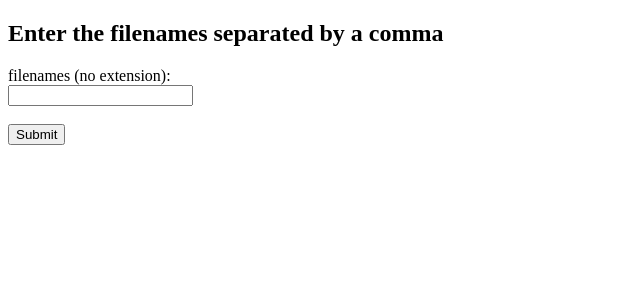
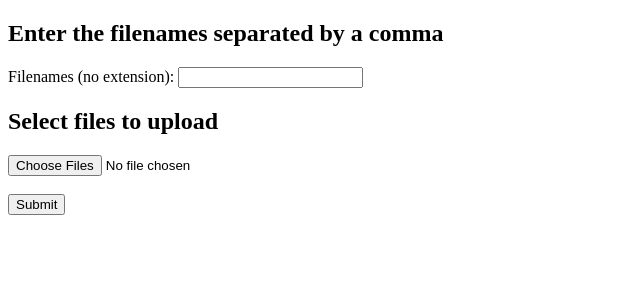
Before and after one commit to DavPadur/IRSAFile, a Flask app: page /irsa in a window 1280 px wide. Shown: the part 44-344 px from the top of the page, without its empty margins (0-640 px from the left). Run offline with Flask 3, Linux system fonts and the light colour scheme.

Commit message:
Add files via upload

```diff
--- a/FlaskApp/templates/irsa.html
+++ b/FlaskApp/templates/irsa.html
@@ -1,4 +1,3 @@
-
 <!DOCTYPE html>
 <html lang="en">
 <head>
@@ -10,7 +9,6 @@
 <body>
     <nav>
         <button class="navbar-toggler" type="button" data-toggle="collapse" data-target="#navbar">
-        <span class="navbar-toggler-icon"></span>
       </button>
       <div class="collapse navbar-collapse" id="navbar">
         <div class="navbar-nav">
@@ -20,12 +18,14 @@
         </div>
       </div>
     </nav>
-    <form method="POST">
+
+    <form method="POST" action="/irsa" enctype="multipart/form-data">
         <h2>Enter the filenames separated by a comma</h2>
-        <label for="filename">filenames (no extension):</label><br>
-        <input type="text" id="filenames" name="filenames"><br><br>
-        <input type="submit" value="Submit"><br>
+        <label for="filename">Filenames (no extension):</label>
+        <input type="text" id="filenames" name="filenames"><br>
+        <h2>Select files to upload</h2>
+        <input type="file" id="files" name="files" multiple><br><br>
+        <input type="submit" value="Submit"><br><br>
     </form>
 </body>
-
 </html>
```
